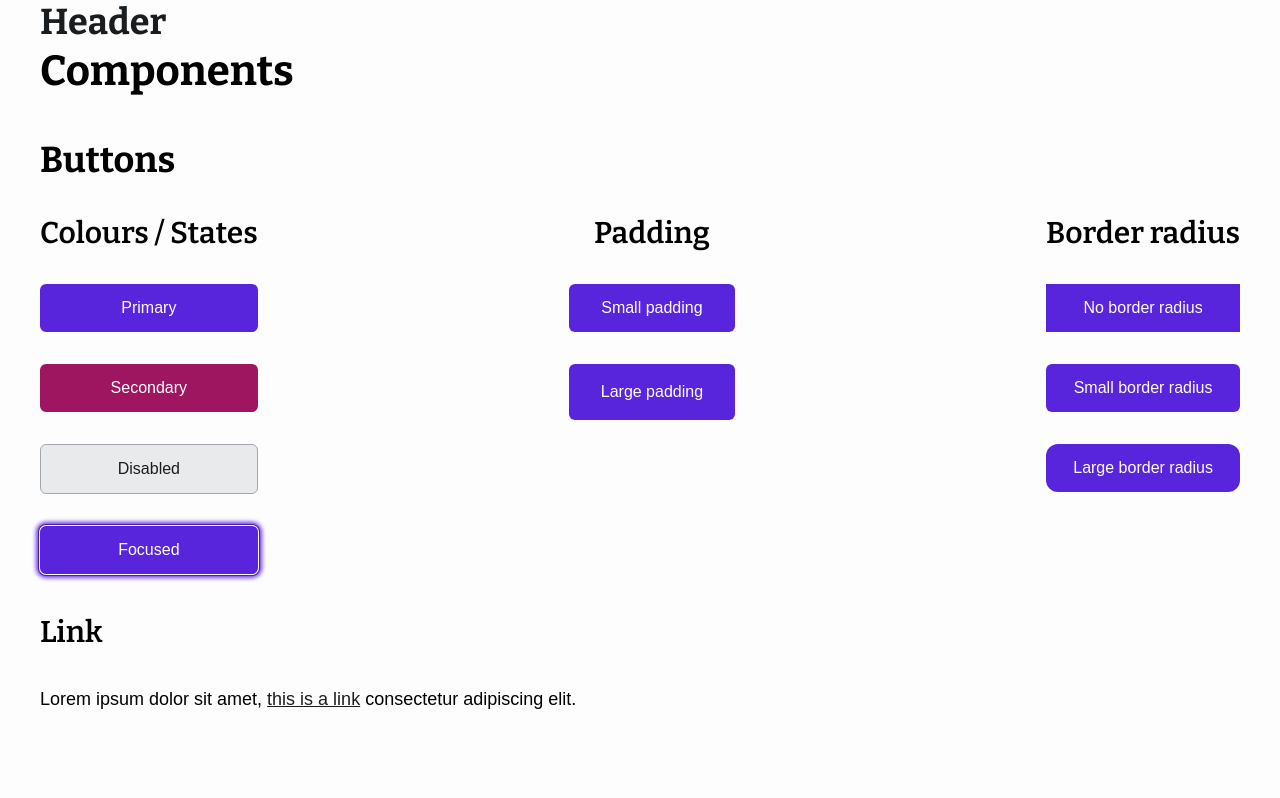
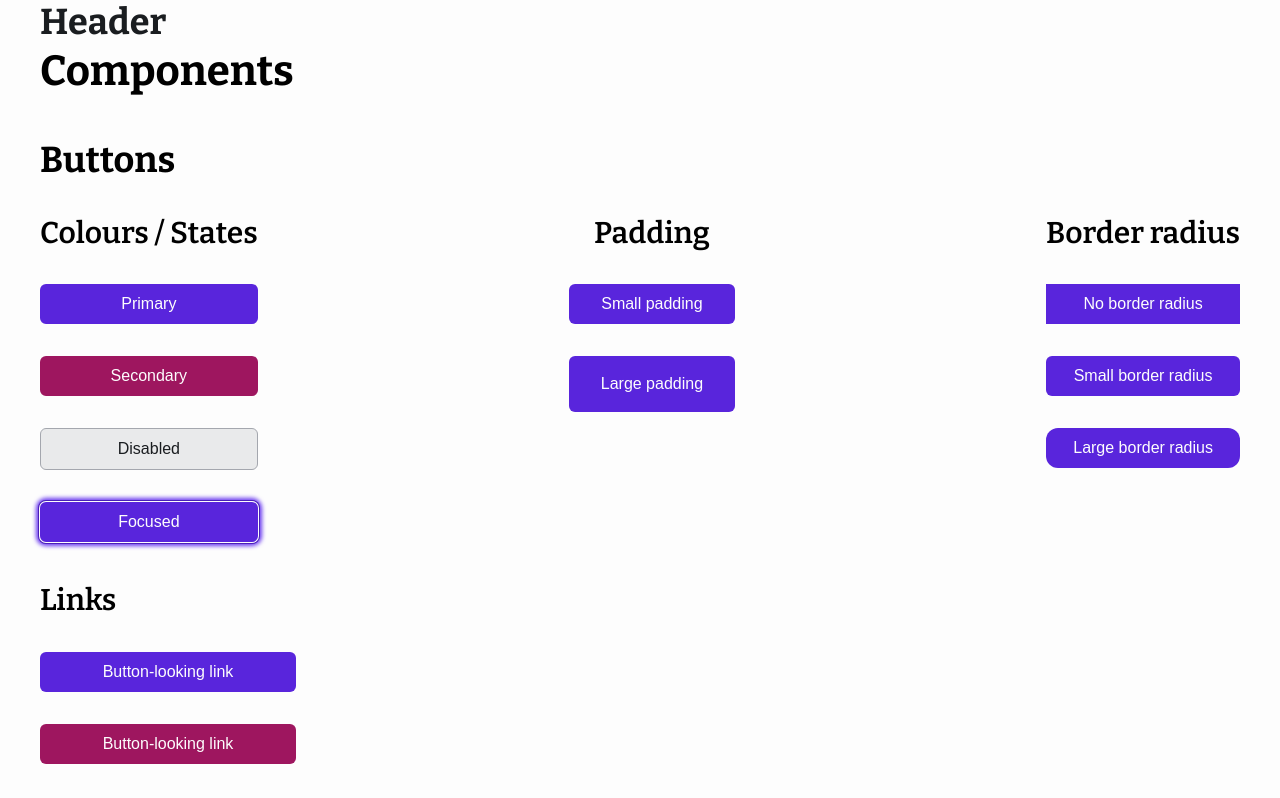
Before and after one commit to marboqmar/starter, a React (Vite) app: page / in a window 1280 px wide. Shown: the top 798 px of the page. Built offline with nearby package versions, Linux system fonts and the light colour scheme; a web font is replaced by a local one.

Commit message:
Updated button component logic to handle button-looking links

```diff
--- a/src/components/atoms/Button/Button.css
+++ b/src/components/atoms/Button/Button.css
@@ -1,12 +1,15 @@
 .button {
   cursor: pointer;
   border: none;
+  box-sizing: border-box;
 }
 
 /* Primary */
 .button--primary {
   background-color: var(--colour-primary);
   color: var(--colour-text-inverted);
+  padding: var(--spacing-0-5) var(--spacing-1);
+  border-radius: var(--spacing-0-375);
 }
 
 .button--primary:hover {
@@ -17,6 +20,8 @@
 .button--secondary {
   background-color: var(--colour-secondary);
   color: var(--colour-text-inverted);
+  padding: var(--spacing-0-5) var(--spacing-1);
+  border-radius: var(--spacing-0-375);
 }
 
 .button--secondary:hover {
@@ -48,8 +53,19 @@
 }
 
 /* Link */
-.button--link {
+.button--link,
+.button--link:visited {
   color: var(--colour-text-black);
+}
+
+.button-appearance {
+  text-decoration: none;
+  text-align: center;
+  width: 100%;
+}
+
+.button-appearance:visited {
+  color: var(--colour-text-inverted);
 }
 
 /* Disabled */
--- a/src/components/atoms/Button/Button.jsx
+++ b/src/components/atoms/Button/Button.jsx
@@ -1,16 +1,17 @@
-import "./Button.css";
-import { classNames } from "../../../utils/helpers";
+import './Button.css';
+import { classNames } from '../../../utils/helpers';
 
 /**
  * Button component that can render as a button or link
  *
  * Component props:
  * @param {string} [className] - Additional CSS classes.
- * @param {'primary' | 'secondary'} [colour] - Button styling. Defaults to 'primary' for <button>.
+ * @param {'primary' | 'secondary'} [buttonStyle] - Button styling. Defaults to 'primary' for
+ * <button>.
  * @param {'small' | 'large'} [paddingSize] - Padding variant. Defaults to 'small' for <button>.
  * @param {'small' | 'large'} [borderRadius] - Border radius. Defaults to 'small' for <button>.
  * @param {ElementType} [component="button"] - The element to render (e.g., 'button', 'a', or Link).
- * @param {boolean} [isLink=false] - Applies the 'button--link' styling class.
+ * @param {boolean} [buttonAppearance] - Applies the 'button-appearance' styling class.
  * @param {'button' | 'submit' | 'reset'} [type="button"] - HTML type attribute (buttons only).
  * @param {string} [to] - Target URL if component is Link.
  * @param {string} [role] - ARIA role.
@@ -20,20 +21,24 @@ import { classNames } from "../../../utils/helpers";
  *
  * @example
  * // Button with secondary colour and large padding
- * <Button colour="secondary" paddingSize="large">Text</Button>
+ * <Button buttonStyle="secondary" paddingSize="large">Text</Button>
  *
  * @example
- * // Link
- * <Button component={Link} isLink to="/about">About</Button>
+ * // Link that looks like a button
+ * <Button component={Link} to="/about" buttonAppearance buttonStyle={'primary'}>About</Button>
+ *
+ * @example
+ * // Standard text link (not a button)
+ * <Button component={Link} to="/contact">Contact</Button>
  */
 
 export const Button = ({
-  className = "",
-  colour,
+  className = '',
+  buttonStyle,
   paddingSize,
   borderRadius,
-  component = "button",
-  isLink,
+  component = 'button',
+  buttonAppearance,
   type,
   to,
   role,
@@ -42,32 +47,31 @@ export const Button = ({
   ...rest
 }) => {
   const Component = component;
-  const isButtonComponent = Component === "button";
+  const isButtonComponent = Component === 'button';
 
-  // Apply defaults only for buttons (not links)
-  const finalColour = isButtonComponent ? (colour || "primary") : colour;
-  const finalPaddingSize = isButtonComponent ? (paddingSize || "small") : paddingSize;
-  const finalBorderRadius = isButtonComponent ? (borderRadius || "small") : borderRadius;
+  // Apply styling default only for buttons (not links)
+  const finalStyling = isButtonComponent ? buttonStyle || 'primary' : buttonStyle;
+
+  // Apply link styling,
+  const hasButtonAppearance = !isButtonComponent && buttonAppearance;
+  const notButtonAppearance = !isButtonComponent && !hasButtonAppearance;
 
   // Button-specific props
   const buttonProps = isButtonComponent
     ? {
-        type: "button",
+        type: 'button',
         disabled: disabled,
       }
     : {};
 
-  const classes = classNames(
-    "button",
-    className,
-    {
-      [`button--${finalColour}`]: finalColour,
-      [`button__padding-size--${finalPaddingSize}`]: finalPaddingSize,
-      [`button__border-radius--${finalBorderRadius}`]: finalBorderRadius,
-      "button--link": isLink,
-      "button--disabled": disabled,
-    }
-  );
+  const classes = classNames('button', className, {
+    [`button--${finalStyling}`]: finalStyling,
+    [`button__padding-size--${paddingSize}`]: paddingSize,
+    [`button__border-radius--${borderRadius}`]: borderRadius,
+    'button-appearance': hasButtonAppearance,
+    'button--link': notButtonAppearance,
+    'button--disabled': disabled,
+  });
 
   return (
     <Component
@@ -75,7 +79,7 @@ export const Button = ({
       role={role}
       to={to}
       {...buttonProps}
-      type={type}
+      {...(type && { type })}
       {...rest}
     >
       {children}
--- a/src/showcases/ButtonShowcase/ButtonShowcase.css
+++ b/src/showcases/ButtonShowcase/ButtonShowcase.css
@@ -1,12 +1,11 @@
-.button-group .button {
+.button-group .button,
+.link-group .button-appearance {
   max-width: 16rem;
 }
 
 .button--focused {
   outline: none;
-  box-shadow:
-    0 0 0 1px var(--colour-white),
-    0 0 0 2px var(--colour-primary-dark),
+  box-shadow: 0 0 0 1px var(--colour-white), 0 0 0 2px var(--colour-primary-dark),
     0 0 4px 4px var(--colour-primary-light);
 }
 
--- a/src/showcases/ButtonShowcase/ButtonShowcase.jsx
+++ b/src/showcases/ButtonShowcase/ButtonShowcase.jsx
@@ -1,7 +1,7 @@
-import "./ButtonShowcase.css"
-import { Button } from "../../components/atoms/Button/Button"
-import { Link } from "react-router-dom";
-import { Heading } from "../../components/atoms/Heading/Heading";
+import './ButtonShowcase.css';
+import { Button } from '../../components/atoms/Button/Button';
+import { Link } from 'react-router-dom';
+import { Heading } from '../../components/atoms/Heading/Heading';
 
 export const ButtonShowcase = () => {
   return (
@@ -12,24 +12,10 @@ export const ButtonShowcase = () => {
         <div className="button-examples stack gap-sm">
           <Heading level={3}>Colours / States</Heading>
           <div className="button-group stack gap-sm">
-            <Button
-            >
-              Primary
-            </Button>
-            <Button
-              colour={"secondary"}
-            >
-              Secondary
-            </Button>
-            <Button
-              disabled
-            >
-              Disabled
-            </Button>
-            <Button className="button--focused"
-            >
-              Focused
-            </Button>
+            <Button>Primary</Button>
+            <Button buttonStyle={'secondary'}>Secondary</Button>
+            <Button disabled>Disabled</Button>
+            <Button className="button--focused">Focused</Button>
           </div>
         </div>
 
@@ -37,15 +23,8 @@ export const ButtonShowcase = () => {
         <div className="button-examples stack gap-sm">
           <Heading level={3}>Padding</Heading>
           <div className="button-group stack gap-sm">
-            <Button
-            >
-              Small padding
-            </Button>
-            <Button
-              paddingSize={"large"}
-            >
-              Large padding
-            </Button>
+            <Button>Small padding</Button>
+            <Button paddingSize={'large'}>Large padding</Button>
           </div>
         </div>
 
@@ -53,38 +32,29 @@ export const ButtonShowcase = () => {
         <div className="button-examples stack gap-sm">
           <Heading level={3}>Border radius</Heading>
           <div className="button-group stack gap-sm">
-            <Button
-              borderRadius={"none"}
-            >
-              No border radius
-            </Button>
-            <Button
-              borderRadius={"small"}
-            >
-              Small border radius
-            </Button>
-            <Button
-              borderRadius={"large"}
-            >
-              Large border radius
-            </Button>
+            <Button borderRadius={'none'}>No border radius</Button>
+            <Button>Small border radius</Button>
+            <Button borderRadius={'large'}>Large border radius</Button>
           </div>
         </div>
       </div>
       {/* Buttons - Link */}
-      <div className="stack gap-sm margin-top-md">
-        <Heading level={3}>Link</Heading>
-        <p>Lorem ipsum dolor sit amet, {" "}
-          <Button
-            component={Link}
-            isLink
-            to={"/"}
-          >
-            this is a link
+      <div className="link-group stack gap-sm margin-top-md">
+        <Heading level={3}>Links</Heading>
+        <Button component={Link} buttonAppearance buttonStyle={'primary'} to={'/'}>
+          Button-looking link
+        </Button>
+        <Button component={Link} buttonAppearance buttonStyle={'secondary'} to={'/'}>
+          Button-looking link
+        </Button>
+        <p>
+          Lorem ipsum{' '}
+          <Button component={Link} to={'/'}>
+            inline link
           </Button>
-          {" "} consectetur adipiscing elit.
+          .
         </p>
       </div>
     </div>
-  )
+  );
 };
```
